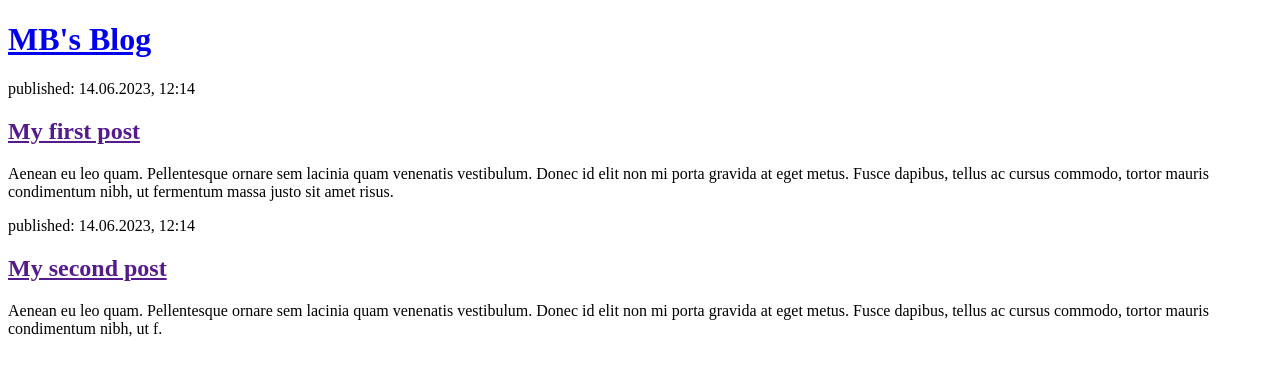
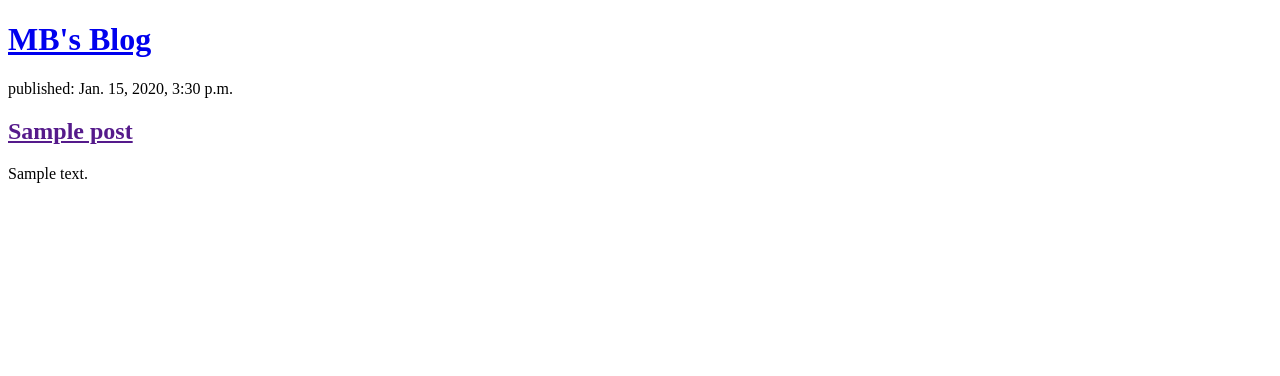
Before and after one commit to avnms/my-first-blog, a Django app: page / in a window 1280 px wide. Shown: the top 376 px of the page. Run offline with Django 3.2, Linux system fonts and the light colour scheme; tables that the repository leaves empty hold one stand-in row (values such as "Sample post").

Commit message:
Modified templates to display posts from database

```diff
--- a/blog/templates/blog/post_list.html
+++ b/blog/templates/blog/post_list.html
@@ -10,25 +10,12 @@
       <h1><a href="/">MB's Blog</a></h1>
     </header>
 
+    {% for post in posts %}
     <article>
-      <time>published: 14.06.2023, 12:14</time>
-      <h2><a href="">My first post</a></h2>
-      <p>
-        Aenean eu leo quam. Pellentesque ornare sem lacinia quam venenatis
-        vestibulum. Donec id elit non mi porta gravida at eget metus. Fusce
-        dapibus, tellus ac cursus commodo, tortor mauris condimentum nibh, ut
-        fermentum massa justo sit amet risus.
-      </p>
+      <time>published: {{ post.published_date }}</time>
+      <h2><a href="">{{ post.title }}</a></h2>
+      <p>{{ post.text|linebreaksbr }}</p>
     </article>
-
-    <article>
-      <time>published: 14.06.2023, 12:14</time>
-      <h2><a href="">My second post</a></h2>
-      <p>
-        Aenean eu leo quam. Pellentesque ornare sem lacinia quam venenatis
-        vestibulum. Donec id elit non mi porta gravida at eget metus. Fusce
-        dapibus, tellus ac cursus commodo, tortor mauris condimentum nibh, ut f.
-      </p>
-    </article>
+    {% endfor %}
   </body>
 </html>
--- a/blog/views.py
+++ b/blog/views.py
@@ -1,5 +1,10 @@
 from django.shortcuts import render
+from django.utils import timezone
+from .models import Post
 
 
 def post_list(request):
-    return render(request, "blog/post_list.html", {})
+    posts = Post.objects.filter(published_date__lte=timezone.now()).order_by(
+        "published_date"
+    )
+    return render(request, "blog/post_list.html", {"posts": posts})
```
